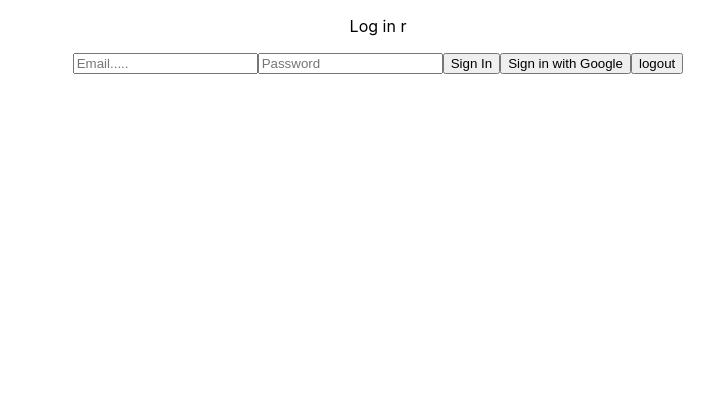
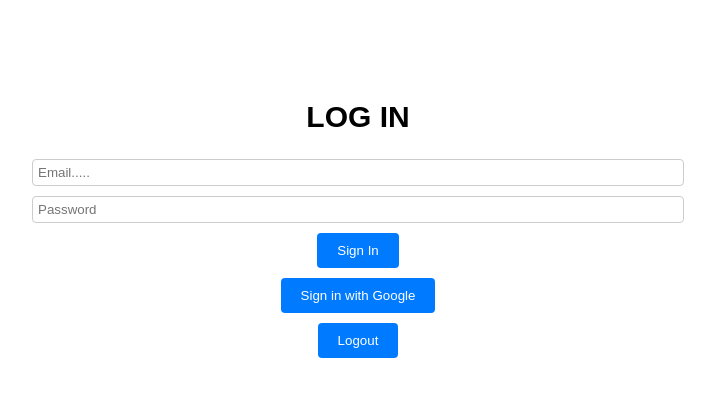
Before and after one commit to ReddIndiann/fire, a React (Create React App) app: page / in a window 1280 px wide. Shown: the top 396 px of the page, without its empty margins (262-977 px from the left). Built offline with nearby package versions, Linux system fonts and the light colour scheme.

Commit message:
cdd styling

```diff
--- a/src/Pages/MovieStore.js
+++ b/src/Pages/MovieStore.js
@@ -4,9 +4,7 @@
 import {useEffect, useState } from 'react';
 import { getDocs ,collection, addDoc,deleteDoc,doc,updateDoc  } from 'firebase/firestore';
 import {db, auth } from '../config/firebase';
-
-import { BrowserRouter as Router, Route, Routes, Switch, Link, BrowserRouter } from 'react-router-dom';
-
+import "./movies.css"
 
 export default function MovieStore(){
     const [moviesList,setMoviesList] = useState([ ]);
@@ -74,24 +72,30 @@
             };
 
     return(
-      <div>
-       <div>
+        <div className="movies-container">
+      <div className="movies-container">
         <p>Movies Page </p>
-      <input placeholder='Movie title...' onChange={(e)=> setNewMovieTitle(e.target.value)}/>
-      <input placeholder='Release Date..' type='number' onChange={(e)=> setNewReleaseDate(Number(e.target.value))}/>
-      <input type='checkbox' checked={isNewMovieOscar} onChange={(e)=> setisNewMovieOscare(e.target.checked)}/>
+      <input  className="input" placeholder='Movie title...'
+      onChange={(e)=> setNewMovieTitle(e.target.value)}/>
+
+      <input  className="input" placeholder='Release Date..'
+       type='number'
+        onChange={(e)=> setNewReleaseDate(Number(e.target.value))}/>
+
+      <input type='checkbox'  className="checkbox"
+       checked={isNewMovieOscar} onChange={(e)=> setisNewMovieOscare(e.target.checked)}/>
       <label>Recieved An Oscar</label>
 
-       <button onClick={logout}>logout</button>
-      <button onClick={onSubmitMoive}> SUBMIT MOVIE</button>
+       <button className="button" onClick={logout}>logout</button>
+      <button className="button" onClick={onSubmitMoive}> SUBMIT MOVIE</button>
     </div>
-    <div>{moviesList.map((movies)=>(
-      <div>
+    <div  className="movie-list" >{moviesList.map((movies)=>(
+     <div className="movie-card" key={movies.id}>
         <h1 style={{color: movies.receivedAnOscar ? "green" : "red"}}>{movies.title}</h1>
          <p>Date:{movies.releaseDate}</p>
-         <button onClick={()=> deleteMovie(movies.id)}>Delete Movie</button>
-         <input onChange={(e)=>setupdateTitle(e.target.value)}/>
-         <button onClick={()=>updateMovieTitle(movies.id)}>update title</button>
+         <button className="button delete-button"  onClick={()=> deleteMovie(movies.id)}>Delete Movie</button>
+         <input className="input update-input" onChange={(e)=>setupdateTitle(e.target.value)}/>
+         <button className="button update-button"onClick={()=>updateMovieTitle(movies.id)}>update title</button>
       </div>
     ))}</div>
       </div>
--- /dev/null
+++ b/src/Pages/movies.css
@@ -0,0 +1,53 @@
+.movies-container {
+    display: flex;
+    flex-direction: column;
+    align-items: center;
+  }
+
+  .add-movie {
+    text-align: center;
+    margin-bottom: 20px;
+  }
+
+  .input {
+    padding: 5px;
+    margin: 5px;
+    border: 1px solid #ccc;
+    border-radius: 4px;
+  }
+
+  .checkbox {
+    margin: 5px;
+  }
+
+  .button {
+    padding: 10px 20px;
+    background-color: #007bff;
+    color: white;
+    border: none;
+    border-radius: 4px;
+    cursor: pointer;
+    margin: 5px;
+  }
+
+  .button:hover {
+    background-color: #0056b3;
+  }
+
+  .movie-card {
+    border: 1px solid #ccc;
+    padding: 10px;
+    margin: 10px;
+  }
+
+  .delete-button {
+    background-color: #ff0000;
+  }
+
+  .update-input {
+    width: 100%;
+  }
+
+  .update-button {
+    background-color: #00ff00;
+  }
--- /dev/null
+++ b/src/components/auth.css
@@ -0,0 +1,55 @@
+
+*{
+    margin: 0;
+    padding: 0;
+    font-family: 'Poppins', sans-serif;
+
+
+}
+.container {
+    display: flex;
+    flex-direction: column;
+    align-items: center;
+margin-top: 100px;
+margin-left: 300px;
+    height: 100vh;
+    width: 50%;
+    background: white;
+  }
+
+  .register-title {
+    font-size: 30px;
+    font-weight: bold;
+    margin-bottom: 20px;
+  }
+  .error-input {
+    border: 2px solid red;
+  }
+
+  .error-message {
+    color: red;
+  }
+
+
+  .input {
+    width: 100%;
+    padding: 10px;
+    margin: 5px 0;
+    border: 1px solid #ccc;
+    border-radius: 4px;
+    background-color: white;
+  }
+
+  .button {
+    padding: 10px 20px;
+    background-color: #007bff;
+    color: white;
+    border: none;
+    border-radius: 4px;
+    cursor: pointer;
+    margin: 5px 0;
+  }
+
+  .button:hover {
+    background-color: #0056b3;
+  }
--- a/src/components/auth.js
+++ b/src/components/auth.js
@@ -3,17 +3,24 @@
 import { useState } from "react";
 import { useNavigate } from "react-router-dom";
 
-
+import "./auth.css"
+import SignUp from "../Pages/SignUp";
 
 
 
 export const Auth = ()=>{
-
+//set states of all inputs
     const [email,setEmail]= useState("");
     const [password,setPassword]= useState("");
+
+    //use navigator
     const navigate =useNavigate();
+
+
     console.log(auth?.currentUser?.email);
-    const signIn = async ()=>{
+
+    //function for firebase signin.
+    const SignUp = async ()=>{
 try{await createUserWithEmailAndPassword(auth, email,password )}
 catch(err){
     console.error(err)
@@ -36,17 +43,29 @@
                 }
                     };
     return(
-<div>
-    <p>Register</p>
-    <input placeholder="Email....."
-    onChange={(e)=> setEmail(e.target.value)}/>
-    <input placeholder="Password"
+<div className="container">
+  <p className="register-title">REGISTER</p>
+  <input
+    className="input"
+    placeholder="Email....."
+    onChange={(e) => setEmail(e.target.value)}
+  />
+  <input
+    className="input"
+    placeholder="Password"
     type="password"
-       onChange={(e)=> setPassword(e.target.value)}
-    />
-    <button onClick={signIn}>Sign In</button>
-    <button onClick={signInWithGoogle}>Sign in with Google</button>
-    <button onClick={logout}>logout</button>
+    onChange={(e) => setPassword(e.target.value)}
+  />
+  <button className="button" onClick={SignUp}>
+    Sign Up
+  </button>
+  <button className="button" onClick={signInWithGoogle}>
+    Sign in with Google
+  </button>
+  <button className="button" onClick={logout}>
+    Logout
+  </button>
 </div>
+
     );
 }
--- a/src/components/login.js
+++ b/src/components/login.js
@@ -1,14 +1,19 @@
-import { auth,googleProvider } from "../config/firebase";
-import { signInWithEmailAndPassword,signInWithPopup,signOut} from "firebase/auth";
+import { auth, googleProvider } from "../config/firebase";
+import { signInWithEmailAndPassword, signInWithPopup, signOut } from "firebase/auth";
 import { useState } from "react";
 import { useNavigate } from "react-router-dom";
+import "./auth.css";
 
+export const Login = () => {
+  const navigate = useNavigate();
+  const [email, setEmail] = useState("");
+  const [password, setPassword] = useState("");
+  const [error, setError] = useState(null);
 
-export const Login= ()=>{
-const navigate =useNavigate();
-    const [email,setEmail]= useState("");
-    const [password,setPassword]= useState("");
-
+  const handleInputFocus = () => {
+    // Clear the error and reset input styles when the input fields receive focus.
+    setError(null);
+  };
 
   const signIn = async () => {
     try {
@@ -17,38 +22,56 @@
       navigate("/movie"); // Replace "/home" with the actual route for your home screen.
     } catch (err) {
       console.error(err);
+      setError(err.message); // Set the error message in state
     }
   };
 
-    const signInWithGoogle = async ()=>{
-        try{await signInWithPopup(auth,googleProvider)}
-        catch(err){
-            console.error(err)
+  const signInWithGoogle = async () => {
+    try {
+      await signInWithPopup(auth, googleProvider);
+    } catch (err) {
+      console.error(err);
+      setError(err.message); // Set the error message in state
     }
   };
 
-
-
-
-            const logout = async ()=>{
-                try{await signOut(auth)}
-                catch(err){
-                    console.error(err)
+  const logout = async () => {
+    try {
+      await signOut(auth);
+    } catch (err) {
+      console.error(err);
+      setError(err.message); // Set the error message in state
     }
   };
-    return(
-<div>
 
-<p>Log in r</p>
-    <input placeholder="Email....."
-    onChange={(e)=> setEmail(e.target.value)}/>
-    <input placeholder="Password"
+  return (
+    <div className="container">
+      <p className="register-title">LOG IN</p>
+      <input
+        className={`input ${error ? "error-input" : ""}`}
+        required
+
+        placeholder="Email....."
+        onChange={(e) => setEmail(e.target.value)}
+        onFocus={handleInputFocus}
+      />
+      <input
+        className={`input ${error ? "error-input" : ""}`}
+        placeholder="Password"
         type="password"
-       onChange={(e)=> setPassword(e.target.value)}
+        onChange={(e) => setPassword(e.target.value)}
+        onFocus={handleInputFocus}
       />
-    <button onClick={signIn}>Sign In</button>
-    <button onClick={signInWithGoogle}>Sign in with Google</button>
-    <button onClick={logout}>logout</button>
+      <button className="button" onClick={signIn}>
+        Sign In
+      </button>
+      <button className="button" onClick={signInWithGoogle}>
+        Sign in with Google
+      </button>
+      <button className="button" onClick={logout}>
+        Logout
+      </button>
+      {error && <p className="error-message">{error}</p>}
     </div>
   );
-}
+};
```
Lines whose indentation alone changed are shown as unchanged.
